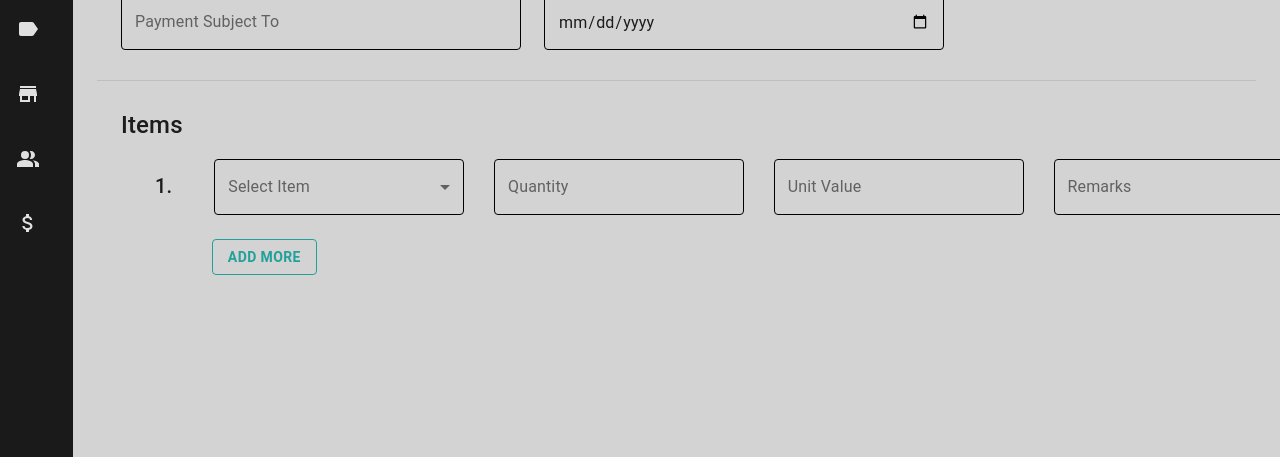
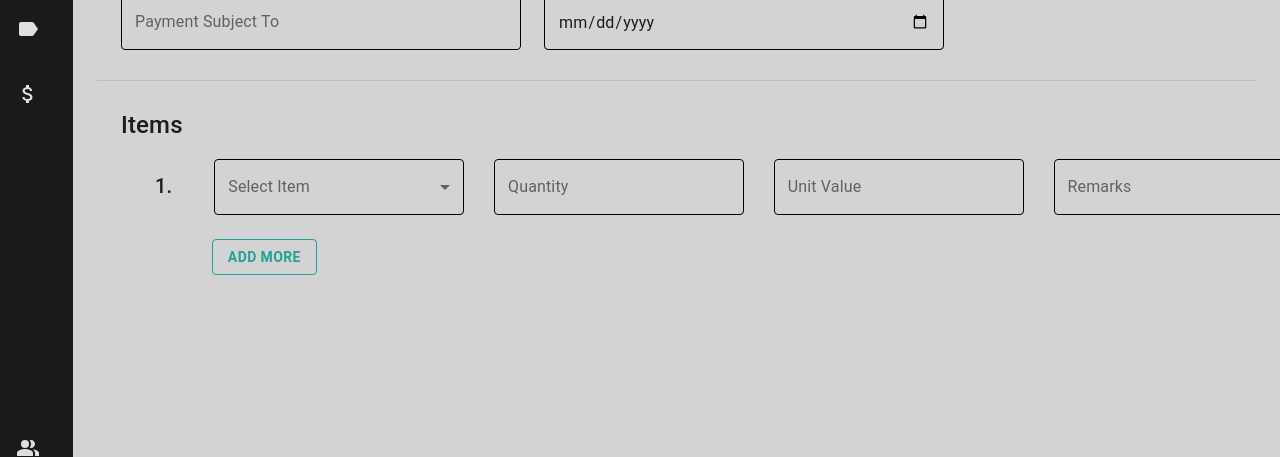
Before and after one commit to wabbi-khan/xcl-hitech, a React (Create React App) app: page /purchase/purchase_order in a window 1280 px wide. Both pictures are taken after a click on the button "Store". Shown: the part 263-720 px from the top of the page. Built offline with nearby package versions, Linux system fonts and the light colour scheme.

Commit message:
store module started

```diff
--- a/src/dashboard/SideNav/Sidenav.jsx
+++ b/src/dashboard/SideNav/Sidenav.jsx
@@ -542,11 +542,12 @@ const useStyles = makeStyles((theme) => ({
 }));
 
 function Sidenav(props) {
-    const { title, history,  children } = props;
+    const { title, history, children } = props;
     const classes = useStyles();
     const theme = useTheme();
     const [open, setOpen] = React.useState(false);
     const [open1, setOpen1] = React.useState(false)
+    const [open2, setOpen2] = React.useState(false)
 
     const handleDrawerOpen = () => {
         setOpen(true);
@@ -722,13 +723,78 @@ const useStyles = makeStyles((theme) => ({
                 <Divider />
                 <List>
                     {['Store'].map((text, index) => (
-                        <ListItem button key={text}>
+                        <ListItem
+                            button key={text}
+                            onClick={() => {
+                                setOpen2(!open2)
+                            }}
+                        >
                             <ListItemIcon style={{ background: 'black', color: 'whitesmoke', }}>
-                                {index % 2 === 0 ? <StoreIcon /> : <MailIcon />}
+                                {index % 2 === 0 ? <AttachMoneyIcon /> : <MailIcon />}
                             </ListItemIcon>
-                            <ListItemText primary={text} />
+                            <ListItemText
+                                primary={text}
+                                onClick={() => {
+                                    history.push('')
+                                }}
+                            />
+                            {open2 ? <IconExpandLess /> : <IconExpandMore />}
                         </ListItem>
+
                     ))}
+                    <Collapse in={open2} timeout="auto" unmountOnExit>
+                        <Divider />
+                        <List component="div" disablePadding>
+                            <ListItem button
+                                className={classes.menuItem}
+                                onClick={() => {
+                                    history.push('')
+                                }}
+                            >
+                                <ListItemText inset primary="Material" />
+                            </ListItem>
+                            <ListItem button
+                                className={classes.menuItem}
+                                onClick={() => {
+                                    history.push('')
+                                }}
+                            >
+                                <ListItemText inset primary="Vendors" />
+                            </ListItem>
+                            <ListItem button
+                                className={classes.menuItem}
+                                onClick={() => {
+                                    history.push('')
+                                }}
+                            >
+                                <ListItemText inset primary="Supplier Evaluation Form" />
+                            </ListItem>
+                            <ListItem button
+                                className={classes.menuItem}
+                                onClick={() => {
+                                    history.push('')
+                                }}
+                            >
+                                <ListItemText inset primary="Approved Supplier List" />
+                            </ListItem>
+                            <ListItem button
+                                className={classes.menuItem}
+                                onClick={() => {
+                                    history.push('')
+                                }}
+                            >
+                                <ListItemText inset primary="Purchase Order" />
+                            </ListItem>
+                            <ListItem button
+                                className={classes.menuItem}
+                                onClick={() => {
+                                    history.push('')
+                                }}
+                            >
+                                <ListItemText inset primary="Purchase Order List" />
+                            </ListItem>
+                        </List>
+                    </Collapse>
                 </List>
                 <Divider />
                 <List>
--- a/src/dashboard/purchase/material/Material.jsx
+++ b/src/dashboard/purchase/material/Material.jsx
@@ -179,7 +179,7 @@ const Material = () => {
                                 </StyledTableRow>
                                 <StyledTableRow >
                                     <StyledTableCell className="text-dark" align="center">2.</StyledTableCell>
-                                    <StyledTableCell className="text-dark" align="center">Inventory</StyledTableCell>
+                                    <StyledTableCell className="text-dark" align="center">Purchase</StyledTableCell>
                                     <StyledTableCell className="text-dark" align="center">Item 2</StyledTableCell>
                                     <StyledTableCell className="text-light" align="center">
                                         <><Button variant="contained" className="bg-dark text-light" size="small"
--- a/src/dashboard/purchase/purchase order list/PurchaseOrderList.jsx
+++ b/src/dashboard/purchase/purchase order list/PurchaseOrderList.jsx
@@ -8,6 +8,7 @@ import TableHead from '@material-ui/core/TableHead';
 import TableRow from '@material-ui/core/TableRow';
 import { makeStyles, withStyles } from '@material-ui/core/styles';
 import Button from '@material-ui/core/Button';
+import Paper from '@material-ui/core/Paper';
 
 const StyledTableCell = withStyles((theme) => ({
     head: {
@@ -17,6 +18,7 @@ const StyledTableCell = withStyles((theme) => ({
     body: {
         fontSize: 14,
     },
+
 }))(TableCell);
 
 const StyledTableRow = withStyles((theme) => ({
@@ -47,11 +49,10 @@ const useStyles = makeStyles((theme) => ({
         textAlign: 'center',
     },
     table: {
-        minWidth: 600,
-    },
-    dataTable: {
+        minWidth: 700,
+        border: '1px solid grey',
+      },
 
-    },
 }));
 
 export const PurchaseOrderList = () => {
@@ -61,8 +62,8 @@ export const PurchaseOrderList = () => {
         <Sidenav title={'Purchase Order List'}>
             <div>
                 <div className={classes.dataTable}>
-                    <TableContainer className={classes.tableContainer}>
-                        <Table stickyHeader className="table table-dark" style={{ backgroundColor: '#d0cfcf', border: '1px solid grey' }} >
+                    <TableContainer className={classes.tableContainer} >
+                        <Table stickyHeader className={classes.table} style={{ backgroundColor: '#d0cfcf', border: '1px solid grey' }} >
                             <TableHead>
                                 <TableRow hover role="checkbox">
                                     <StyledTableCell align="center">Sr.No</StyledTableCell>
--- a/src/dashboard/purchase/purchase order/PurchaseOrder.jsx
+++ b/src/dashboard/purchase/purchase order/PurchaseOrder.jsx
@@ -1,4 +1,4 @@
-import React from 'react'
+import React, { useState } from 'react'
 import Sidenav from '../../SideNav/Sidenav'
 import { makeStyles, withStyles } from '@material-ui/core/styles';
 import TextField from '@material-ui/core/TextField';
@@ -129,6 +129,13 @@ const CssTextField = withStyles({
 
 export const PurchaseOrder = () => {
     const classes = useStyles();
+    const count = ['1'];
+    const [ItemCounter, setItemCounter] = useState(['1.'])
+
+    const addMoreFunc = () => {
+        console.log('working');
+        setItemCounter(['1.', '2.'])
+    }
 
     return (
         <Sidenav title={'Purchase Order'}>
@@ -241,9 +248,11 @@ export const PurchaseOrder = () => {
                 </div>
                 <Container className={classes.mainContainer}>
                     <h4 className="text-left">Items</h4>
-                    <Grid container spacing={1} style={{ marginTop: 15, }} >
+                    {
+                        ItemCounter.map((i) => (
+                            <Grid key={i} container spacing={1} style={{ marginTop: 15, }} >
                                 <Grid item lg={1} md={1}>
-                            <h5 className={classes.itemHeading}>1. </h5>
+                                    <h5 className={classes.itemHeading}>{i}</h5>
                                 </Grid>
                                 <Grid item lg={2} md={3} sm={12} xs={12}>
                                     <CssTextField id="outlined-basic"
@@ -297,10 +306,14 @@ export const PurchaseOrder = () => {
 
                                 </Grid>
                             </Grid>
+
+                        ))
+                    }
                     <Grid container spacing={1} >
                         <Grid item lg={3} md={3} sm={10} xs={11}>
                             <Button variant="outlined" color="primary"
                                 className={classes.addButton}
+                                onClick={addMoreFunc}
                             // style={{ marginLeft: 'auto', marginRight: 'auto' }}
                             >
                                 Add More
```
Lines whose indentation alone changed are shown as unchanged.
